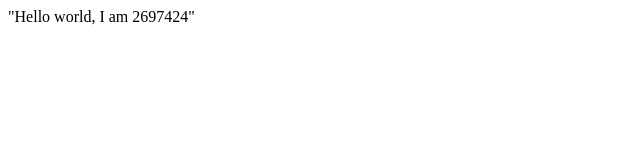
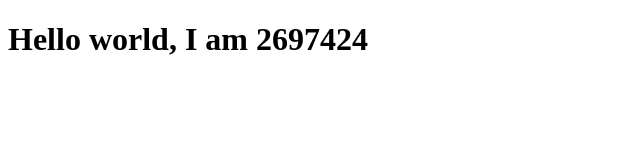
Before and after one commit to matthewpurkiss/2697424-submission, a plain HTML site: page index.html in a window 1280 px wide. Shown: the whole page, without its empty margins (0-640 px from the left). Drawn offline with Linux system fonts and the light colour scheme.

Commit message:
Added am html file that displays a hello message with my student ID

```diff
--- a/index.html
+++ b/index.html
@@ -3,6 +3,6 @@
     <head>
     </head>
     <body>
-       "Hello world, I am 2697424"
+       <h1>Hello world, I am 2697424</h1>
     </body>
 </html>
```
